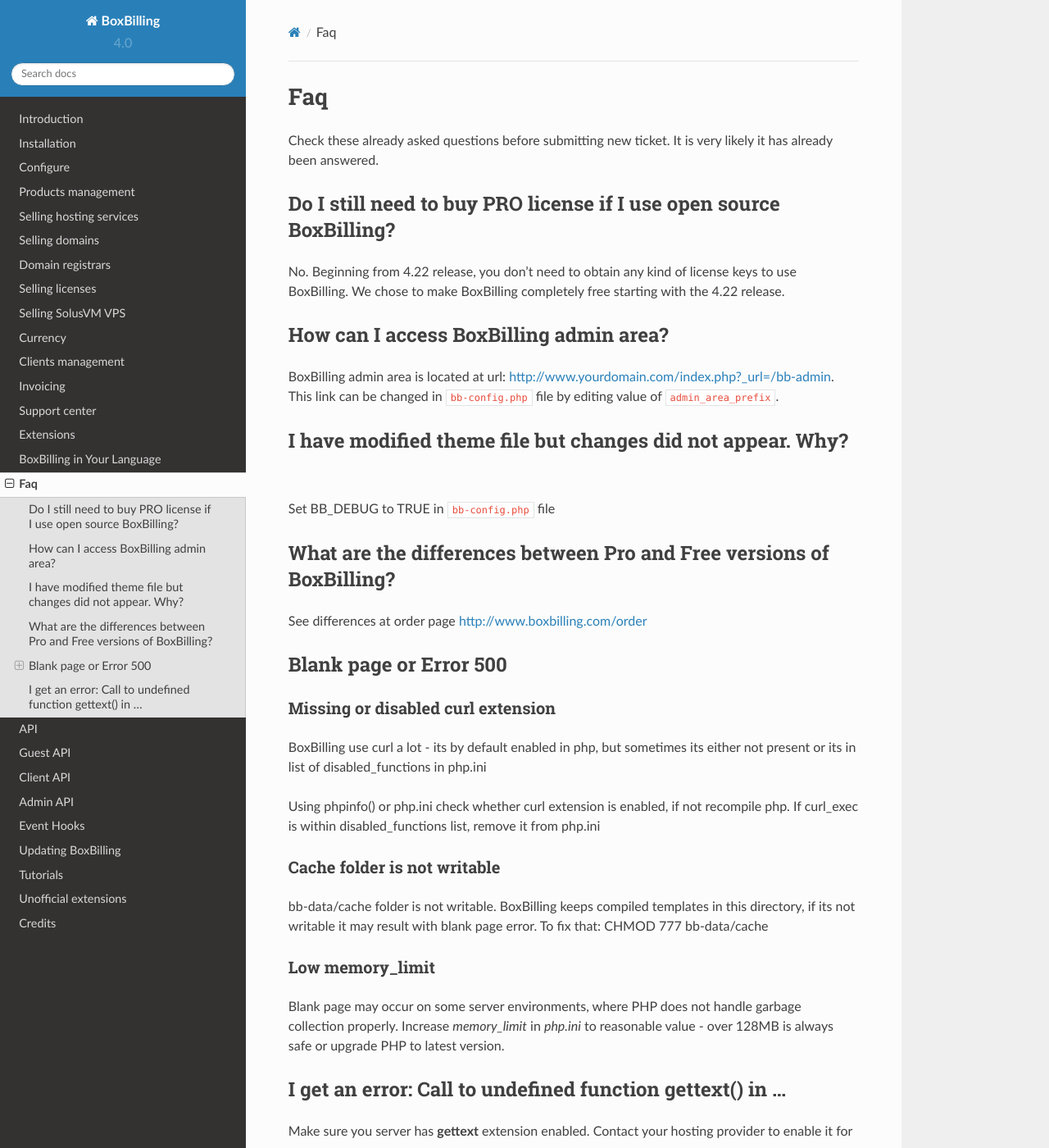
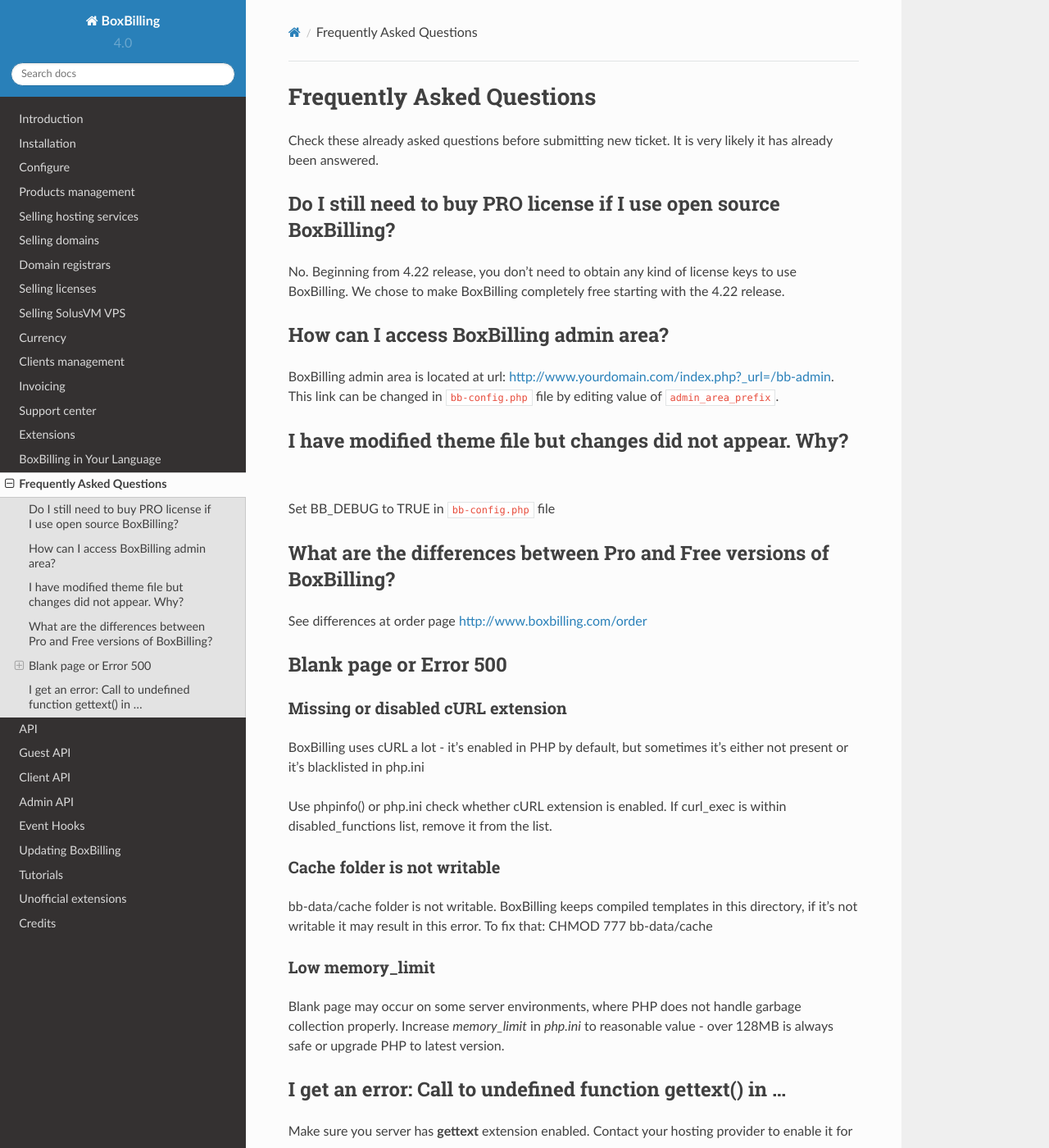
Before and after one commit to boxbilling/docs, a Sphinx documentation site: the page built from docs/reference/faq.rst, in a window 1280 px wide and 1400 px high. Shown: the whole window at 82% size. Built offline with Sphinx 7.4.7 and the Read the Docs theme 2.0.0, drawn with Linux system fonts in a browser that asks for light colours.

Commit message:
Update faq.rst

```diff
--- a/docs/reference/faq.rst
+++ b/docs/reference/faq.rst
@@ -1,6 +1,6 @@
 .. _faq:
 
-Faq
+Frequently Asked Questions
 ====================
 
 Check these already asked questions before submitting new ticket. It is very
@@ -29,21 +29,21 @@
 Blank page or Error 500
 ----------------------------------------------------------------------------
 
-Missing or disabled curl extension
+Missing or disabled cURL extension
 ~~~~~~~~~~~~~~~~~~~~~~~~~~~~~~~~~~~~~~~~~~~~~~~~~~~~~~~~~~~~~~~~~~~~~~~~~~~~
 
-BoxBilling use curl a lot - its by default enabled in php, but sometimes its
-either not present or its in list of disabled_functions in php.ini
+BoxBilling uses cURL a lot - it's enabled in PHP by default, but sometimes it's
+either not present or it's blacklisted in php.ini
 
-Using phpinfo() or php.ini check whether curl extension is enabled,
-if not recompile php. If curl_exec is within disabled_functions list,
-remove it from php.ini
+Use phpinfo() or php.ini check whether cURL extension is enabled.
+If curl_exec is within disabled_functions list,
+remove it from the list.
 
 Cache folder is not writable
 ~~~~~~~~~~~~~~~~~~~~~~~~~~~~~~~~~~~~~~~~~~~~~~~~~~~~~~~~~~~~~~~~~~~~~~~~~~~~
 
 bb-data/cache folder is not writable. BoxBilling keeps compiled templates in
-this directory, if its not writable it may result with blank page error.
+this directory, if it's not writable it may result in this error.
 To fix that: CHMOD 777 bb-data/cache
 
 Low memory_limit
```
